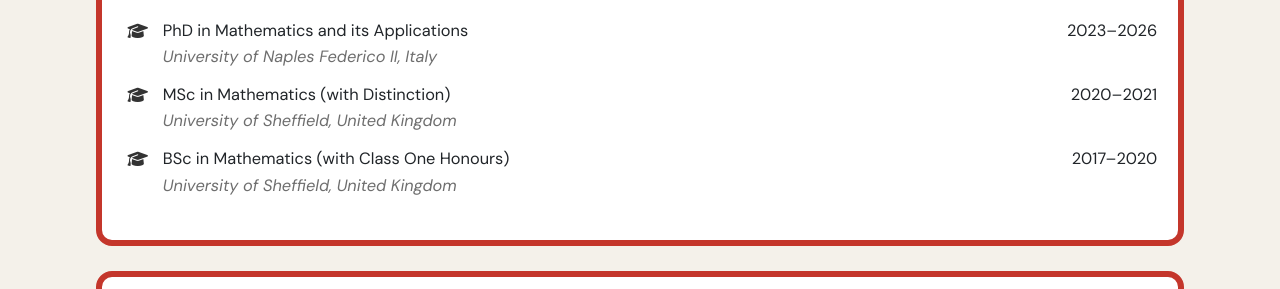
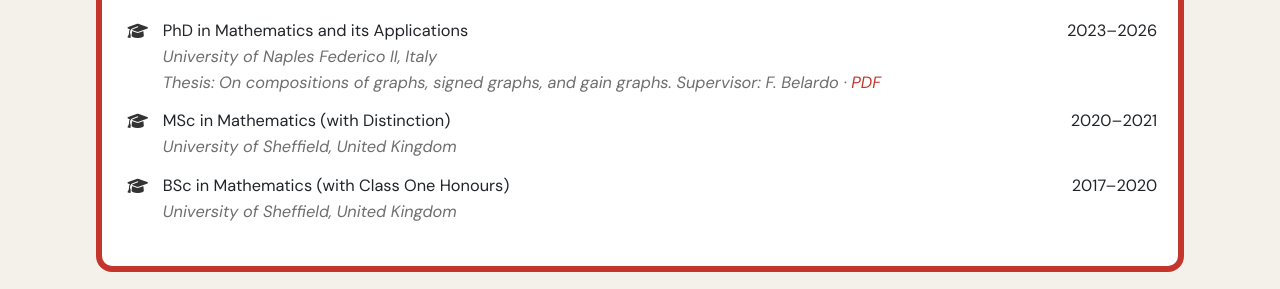
Before and after one commit to callumhuntington/callumhuntington.github.io, a website: page mathematics.html in a window 1280 px wide. Shown: the part 201-490 px from the top of the page. Drawn offline with nearby package versions, Linux system fonts and the light colour scheme.

Commit message:
Add thesis details to education section
Added thesis information and link to PhD details.

```diff
--- a/mathematics.html
+++ b/mathematics.html
@@ -65,6 +65,7 @@
 <div class="education-left">
 <span class="degree">PhD in Mathematics and its Applications</span>
 <span class="university">University of Naples Federico II, Italy</span>
+<span class="university">Thesis: <em>On compositions of graphs, signed graphs, and gain graphs</em>. Supervisor: F. Belardo · <a href="phdthesis_callumhuntington.pdf" target="_blank" rel="noopener noreferrer">PDF</a></span>
 </div>
 <div class="education-right">2023&ndash;2026</div>
 </div>
```
